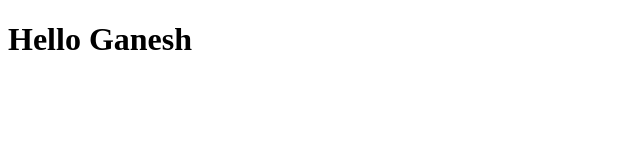
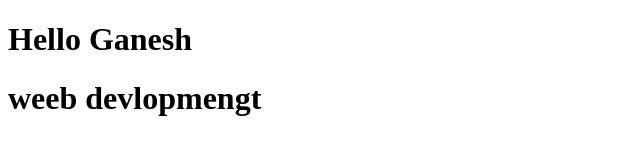
Before and after one commit to Dandiganesh/demo, a plain HTML site: page index.html in a window 1280 px wide. Shown: the whole page, without its empty margins (0-640 px from the left). Drawn offline with Linux system fonts and the light colour scheme.

Commit message:
modified code

```diff
--- a/index.html
+++ b/index.html
@@ -7,5 +7,6 @@
 </head>
 <body>
     <h1>Hello Ganesh</h1>
+    <h1>weeb devlopmengt </h1>
 </body>
 </html>
```
